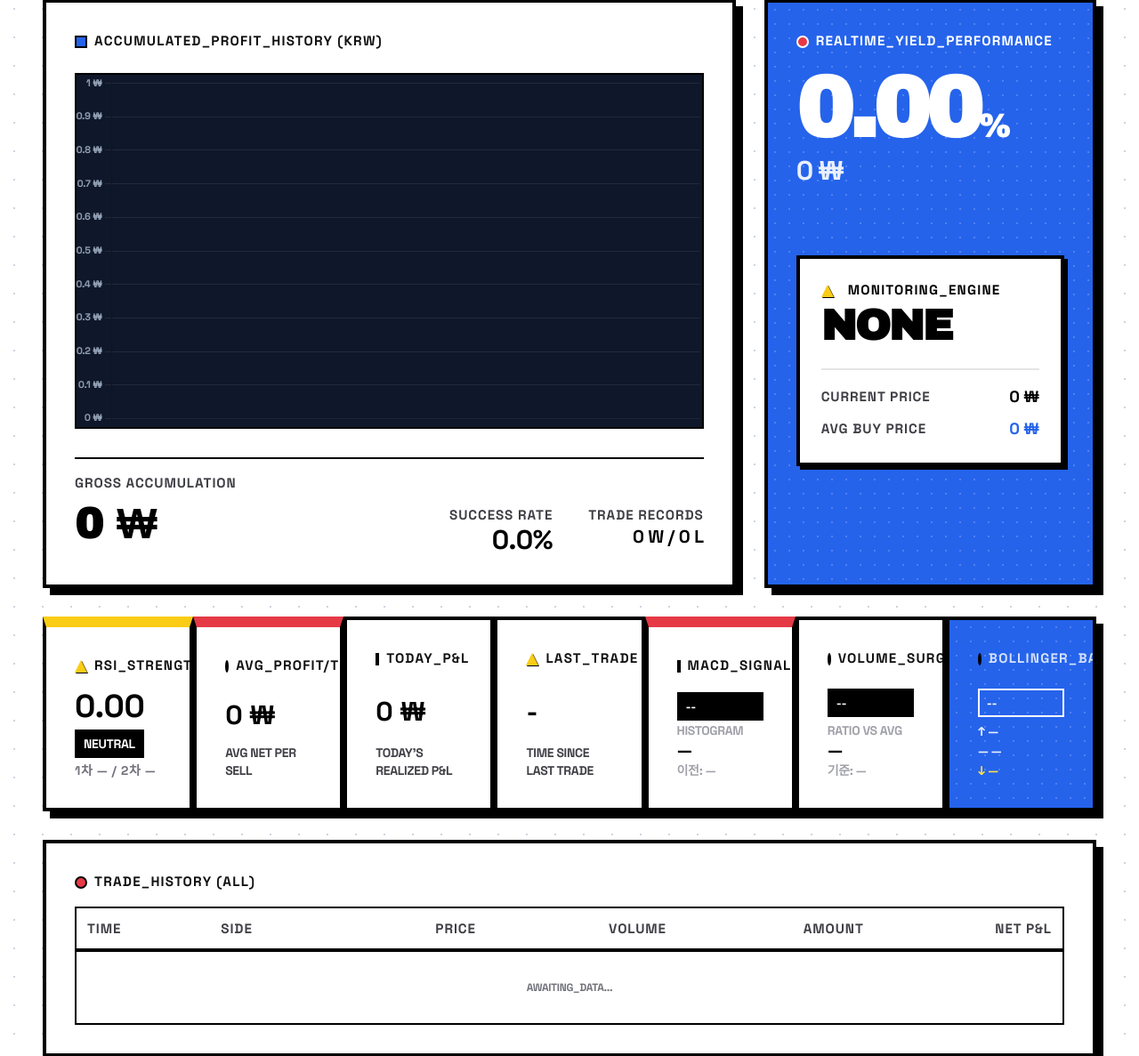
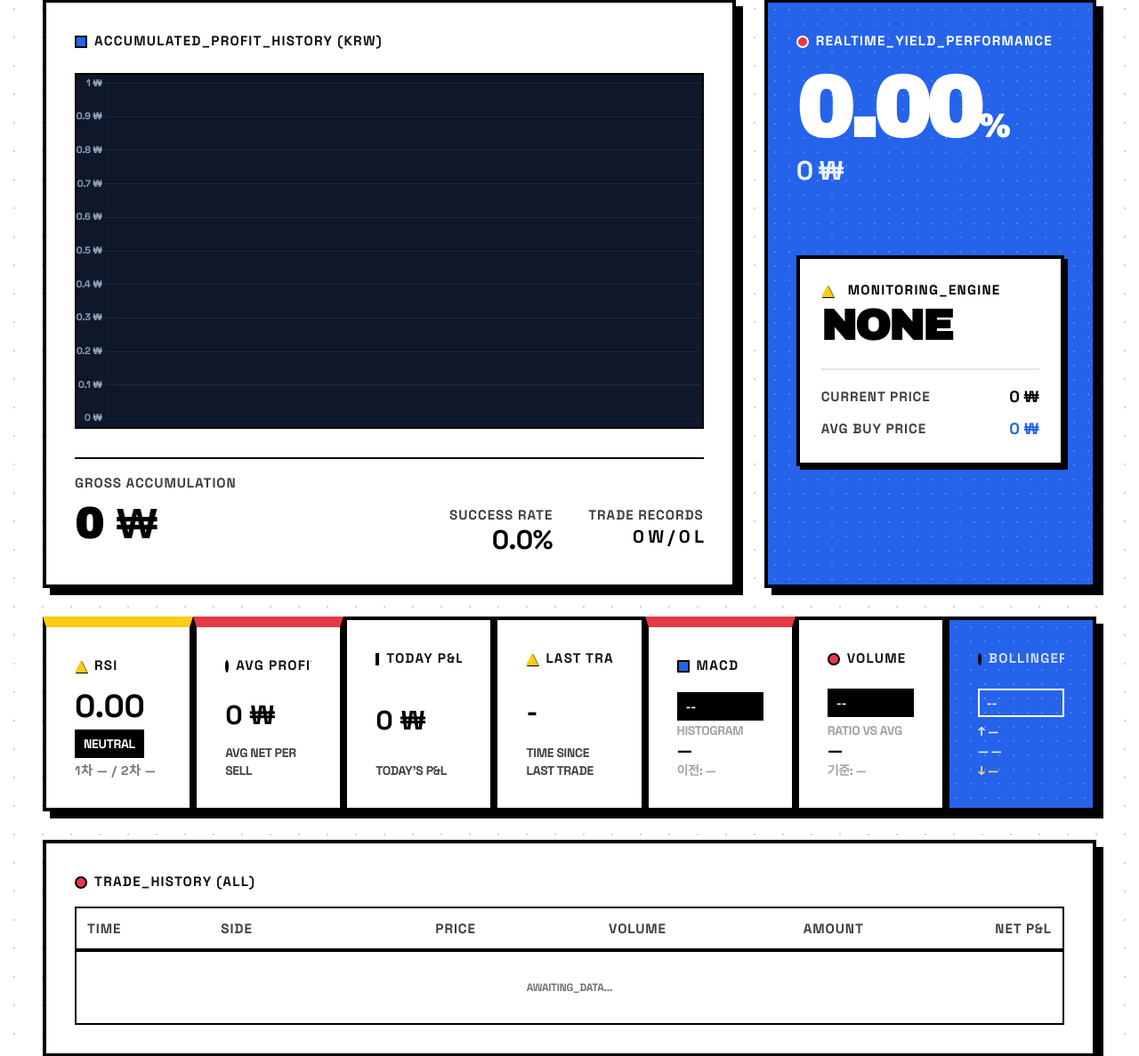
Before and after one commit to syl-deve/btrade, a FastAPI app: template templates/index.html in a window 1280 px wide. Shown: the part 358-1545 px from the top of the page at 89% size. Run offline with FastAPI, Linux system fonts and the light colour scheme; the template is opened without the code that fills it, so the values that code supplies are empty; some libraries are stand-ins or nearby versions.

Commit message:
UI: 영문 카드 라벨 단축 + label-bau ellipsis 처리
Co-Authored-By: Claude Sonnet 4.6 <noreply@anthropic.com>

```diff
--- a/static/css/bauhaus.css
+++ b/static/css/bauhaus.css
@@ -155,6 +155,9 @@ h1, .archivo-bold {
 
 .label-bau {
     font-size: 0.95rem !important;
+    white-space: nowrap;
+    overflow: hidden;
+    text-overflow: ellipsis;
 }
 
 .bau-input, .bau-select {
--- a/templates/index.html
+++ b/templates/index.html
@@ -386,17 +386,17 @@
                 btn_start: 'START_SYSTEM', btn_stop: 'STOP_SYSTEM',
                 rsi_buy: 'BUY_SIGNAL', rsi_neutral: 'NEUTRAL',
                 no_trade: 'NO_TRADE_HISTORY',
-                label_rsi: 'RSI_STRENGTH',
-                label_avg_profit: 'AVG_PROFIT/TRADE',
+                label_rsi: 'RSI',
+                label_avg_profit: 'AVG PROFIT',
                 label_avg_profit_sub: 'Avg Net Per Sell',
-                label_today_profit: 'TODAY_P&L',
-                label_today_profit_sub: "Today's Realized P&L",
-                label_last_trade: 'LAST_TRADE',
+                label_today_profit: 'TODAY P&L',
+                label_today_profit_sub: "Today's P&L",
+                label_last_trade: 'LAST TRADE',
                 label_last_trade_sub: 'Time Since Last Trade',
-                label_bollinger: 'BOLLINGER_BAND',
-                label_macd: 'MACD_SIGNAL',
+                label_bollinger: 'BOLLINGER',
+                label_macd: 'MACD',
                 label_macd_hist: 'Histogram',
-                label_volume_filter: 'VOLUME_SURGE',
+                label_volume_filter: 'VOLUME',
                 label_vol_ratio: 'Ratio vs Avg',
                 side_buy: 'BUY', side_sell: 'SELL',
                 btn_sell_now: 'INSTANT_SELL',
```
